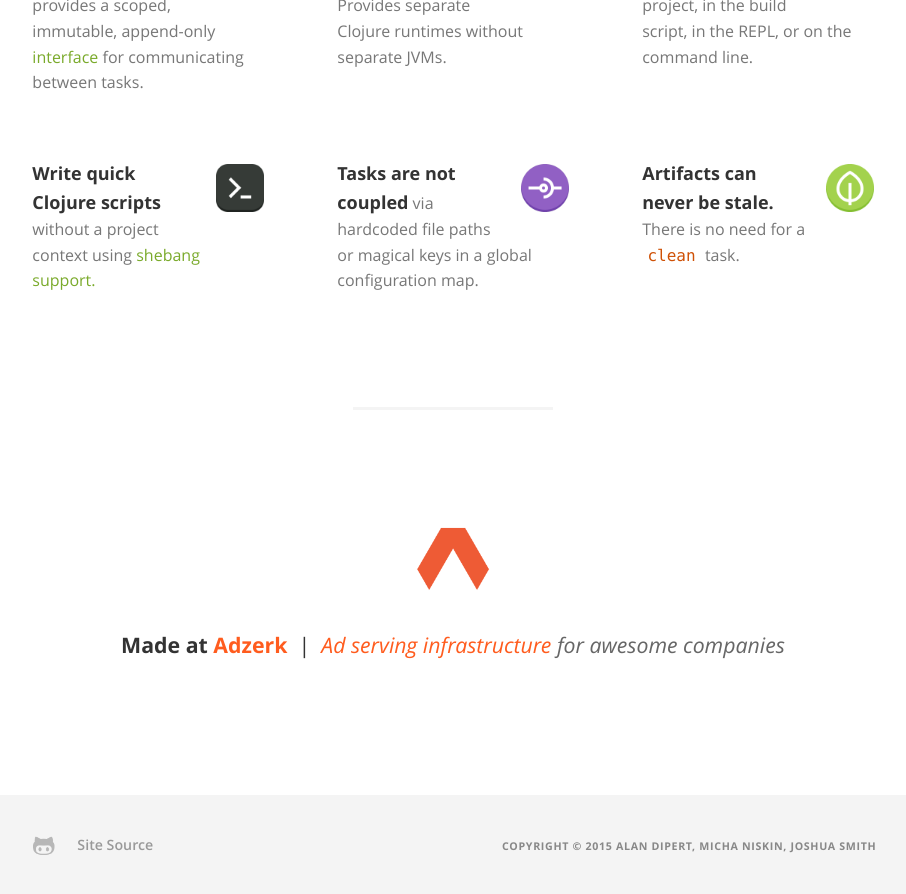
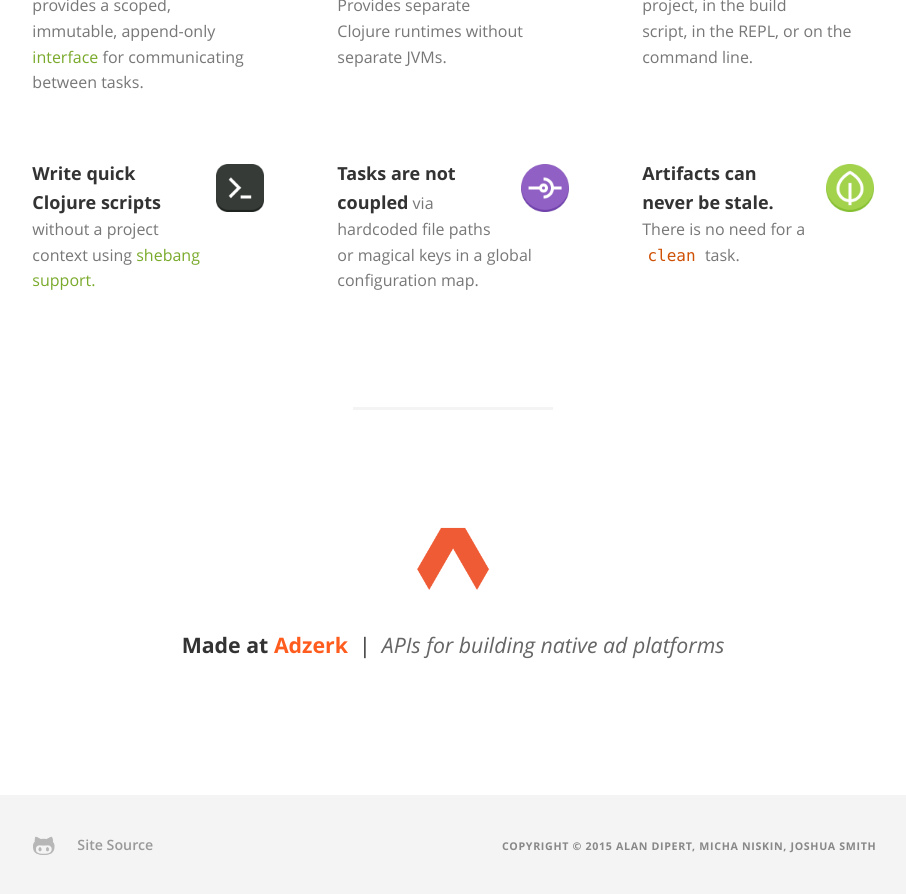
Before and after one commit to boot-clj/boot-clj.github.io, a Jekyll site: the page built from index.md, in a window 1280 px wide and 900 px high, scrolled down 1028 px. Shown: the top 894 px of the window, without its empty margins (187-1093 px from the left). Built offline with Jekyll 4.4.1, drawn with Linux system fonts in a browser that asks for light colours; nearby versions of some CDN libraries; Markdown is read by kramdown in place of the engine named in the settings; comment, search, counter and statistics services are not loaded.

Commit message:
update Adzerk jingle

```diff
--- a/_includes/footer.html
+++ b/_includes/footer.html
@@ -9,7 +9,7 @@
 			<div class="ui-col-10 ui-skip-1">
 				<img src="/assets/images/logos/adzerk.png" alt="Adzerk"/>
 				<blockquote>
-                                  <strong>Made at <a href="http://adzerk.com">Adzerk</a></strong> &nbsp;&vert;&nbsp; <em><a href="http://adzerk.com/">Ad serving infrastructure</a> for awesome companies</em>
+                                  <strong>Made at <a href="http://adzerk.com">Adzerk</a></strong> &nbsp;&vert;&nbsp; <em>APIs for building native ad platforms</em>
                                 </blockquote>
 			</div>
 		</div>
```
